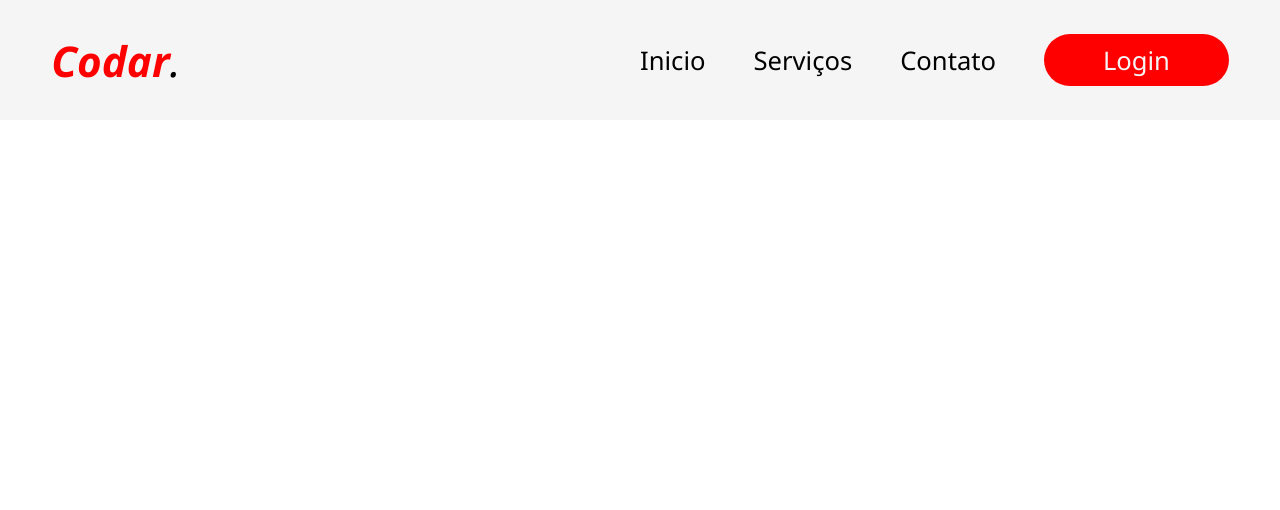
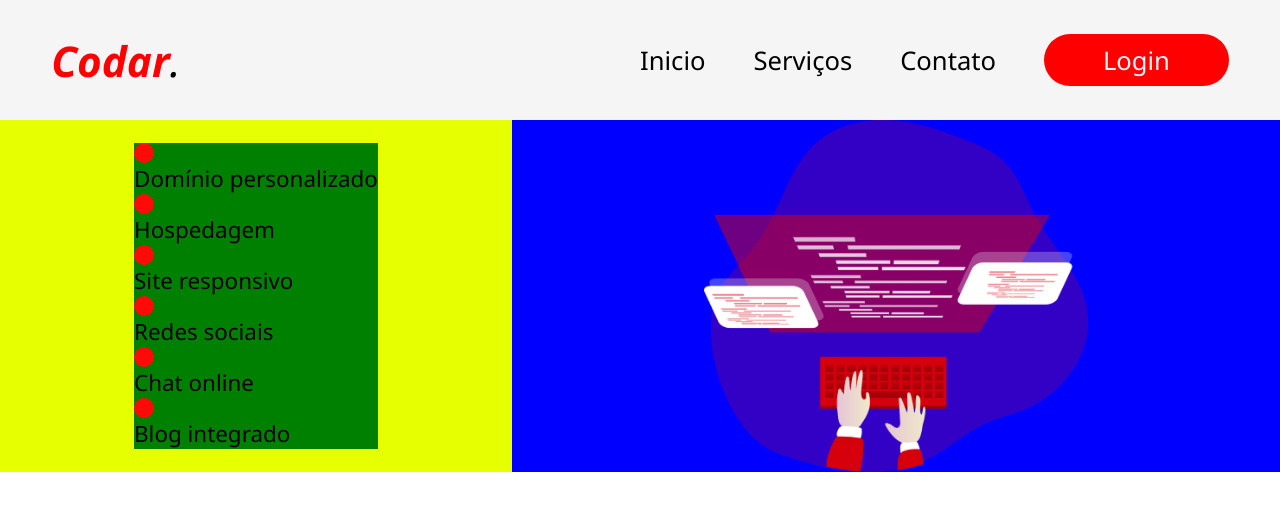
Before and after one commit to igor02b1/codar-turma, a plain HTML site: page src/index.html in a window 1280 px wide. Drawn offline with Linux system fonts and the light colour scheme.

Commit message:
nova atualização

```diff
--- a/src/index.html
+++ b/src/index.html
@@ -1,26 +1,68 @@
 <!DOCTYPE html>
 <html lang="pt-br">
   <head>
-    <meta charset="UTF-8">
-    <meta http-equiv="X-UA-Compatible" content="IE=edge">
-    <meta name="viewport" content="width=device-width, initial-scale=1.0">
-    <link rel="stylesheet" href="style.css">
+    <meta charset="UTF-8" />
+    <meta http-equiv="X-UA-Compatible" content="IE=edge" />
+    <meta name="viewport" content="width=device-width, initial-scale=1.0" />
+    <link rel="stylesheet" href="style.css" />
     <title>Codar.</title>
   </head>
   <body>
-    <header class='conteiner-header'>
-        <div class='conteiner-logo'>
-            <h1>Codar</h1> <span>.</span>
+    <header class="conteiner-header">
+      <div class="conteiner-logo">
+        <h1>Codar</h1>
+        <span>.</span>
       </div>
 
       <nav class="header-conteiner-menu">
         <ul>
-                <li class="menu-item"> <a href="#">Inicio</a> </li>
-                <li class="menu-item"> <a href="#">Serviços</a> </li>
-                <li class="menu-item"> <a href="#">Contato</a> </li>
-                <li class="menu-item" id="button-login"> <a href="#">Login</a> </li>
+          <li class="menu-item"><a href="#">Inicio</a></li>
+          <li class="menu-item"><a href="#">Serviços</a></li>
+          <li class="menu-item"><a href="#">Contato</a></li>
+          <li class="menu-item" id="button-login"><a href="#">Login</a></li>
         </ul>
       </nav>
     </header>
+
+    <section class="container-options">
+    <nav>
+      <ul>
+        <li>
+          <div class="imagem-bolinha"></div>
+          <p>Domínio personalizado</p>
+        </li>
+
+        <li>
+          <div class="imagem-bolinha">
+              <img src="../ass" alt="">
+          </div>
+          <p>Hospedagem</p>
+        </li>
+
+        <li>
+          <div class="imagem-bolinha"></div>
+          <p>Site responsivo</p>
+        </li>
+
+        <li>
+          <div class="imagem-bolinha"></div>
+          <p>Redes sociais</p>
+        </li>
+
+        <li>
+          <div class="imagem-bolinha"></div>
+          <p>Chat online</p>
+        </li>
+
+        <li>
+          <div class="imagem-bolinha"></div>
+          <p>Blog integrado</p>
+        </li>
+      </ul>
+    </nav>
+      <div class="coding-img">
+          <img src="../assets/coding_.png" alt="coding">
+      </div>
+    </section>
   </body>
 </html>
--- a/src/style.css
+++ b/src/style.css
@@ -1,14 +1,14 @@
-*{
+* {
   margin: 0;
   padding: 0;
   box-sizing: border-box;
 }
 
-body{
-    font-family: 'Segoe UI';
+body {
+  font-family: "Segoe UI";
 }
 
-.conteiner-header{
+.conteiner-header {
   width: 100%;
   background-color: whitesmoke;
   min-height: 15vh;
@@ -21,57 +21,55 @@ body{
   padding: 0 4%;
 }
 
-.conteiner-logo{
+.conteiner-logo {
   font-style: oblique;
   font-size: 3.3vw;
   display: flex;
 }
 
-.conteiner-logo h1{
+.conteiner-logo h1 {
   color: red;
   font-size: 1em;
 }
 
-.conteiner-logo span{
+.conteiner-logo span {
   color: black;
   font-size: 1em;
 }
 
-.header-conteiner-menu{
+.header-conteiner-menu {
   width: 50%;
   font-size: 2vw;
 }
 
-.header-conteiner-menu ul{
+.header-conteiner-menu ul {
   display: flex;
   font-size: 1em;
   display: flex;
   justify-content: space-between;
   align-items: center;
   list-style: none;
-
 }
 
-.header-conteiner-menu ul a{
+.header-conteiner-menu ul a {
   text-decoration: none;
   color: black;
 }
 
-#button-login{
+#button-login {
   border-radius: 70px;
   background-color: red;
-    padding: 1.5% 10%
-
+  padding: 1.5% 10%;
 }
 
-#button-login a{
+#button-login a {
   color: whitesmoke;
 }
 
 /* Seção media */
 
 @media (max-width: 768px) {
-    .conteiner-header{
+  .conteiner-header {
     display: flex;
     flex-direction: column;
     justify-content: space-between;
@@ -80,25 +78,75 @@ body{
     padding: 3% 2%;
   }
 
-    .conteiner-logo{
+  .conteiner-logo {
     font-size: 8.3vw;
     display: flex;
   }
 
-    .header-conteiner-menu{
+  .header-conteiner-menu {
     width: 100%;
     font-size: 4.4vw;
     margin-top: 5%;
   }
 
-    .header-conteiner-menu ul{
+  .header-conteiner-menu ul {
     width: 70%;
     font-size: 1em;
     margin: 0 auto;
     justify-content: space-between;
   }
 
-    #button-login{
+  #button-login {
     display: none;
   }
 }
+.container-options{
+    display: flex;
+    background-color: green;
+    justify-content: space-around;
+    width: 100%;
+}
+
+.container-options nav{
+    width: 40%;
+    background-color: rgb(230, 255, 1);
+    display: flex;
+    flex-direction: column;
+    align-items: center;
+    justify-content: center;
+
+}
+
+.container-options nav ul {
+    list-style: none;
+}
+
+.container-options ul li{
+    background-color: green;
+
+}
+
+.imagem-bolinha{
+  width: 20px;
+  height: 20px;
+  border-radius: 50px;
+  background-color: rgb(255, 9, 9);
+}
+
+.container-options ul li p {
+    font-size: 1.4em;
+
+}
+
+.coding-img{
+    width: 60%;
+    background-color: blue;
+    display: flex;
+    justify-content: center;
+}
+
+.coding-img img {
+    width: 50%;
+
+
+}
```
Also changed, not shown: assets/true.png (deleted). Lines whose indentation alone changed are shown as unchanged.
